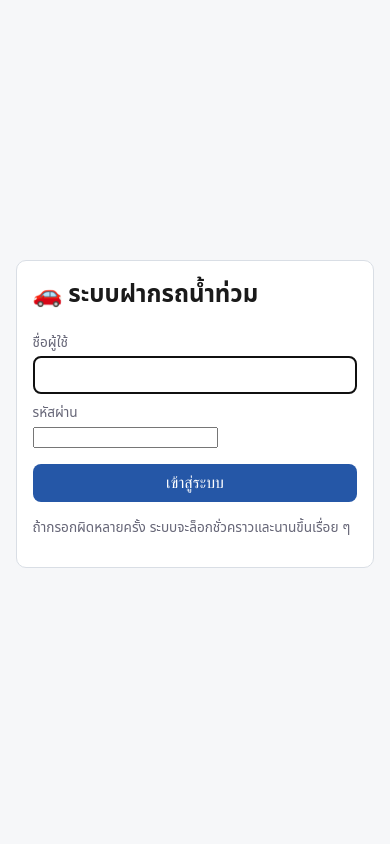
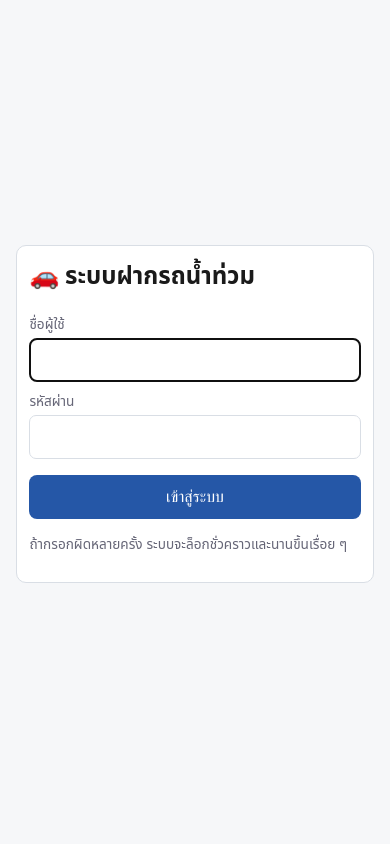
Before and after one commit to wcr2000/thai-handwriting-ocr, a FastAPI app: page /login?next=/review in a window 390 px wide. Run offline with FastAPI, Linux system fonts and the light colour scheme; some libraries are stand-ins or nearby versions.

Commit message:
Fix the login page's appearance and support phones and tablets
- The password field lost its styling to the browser default, because the CSS named only
  input[type=text] and [type=search]. Widened to cover every type actually used, including file, date
  and tel.
- iOS Safari zooms the viewport whenever a field with font-size < 16px takes focus, so 16px is forced on
  small screens, with tap targets grown to 44px.
- Removed capture="environment" from the file input, because on iOS it forces the camera open and makes
  selecting several photos from the library impossible — which is the opposite of backfilling many slips
  at a time.
- The review page on mobile: a single column (grid-column:span 2 has to be cleared too, or the grid
  creates a second column by itself), the approve bar sticky at the bottom edge, and dvh instead of vh,
  because 100vh on mobile Safari counts the toolbar that hides and reappears.
- Phone screens get the header rearranged with the menu on its own row, while tablets keep the single
  desktop row.
- Tables wider than the screen scroll within their own frame rather than making the whole page scroll
  horizontally.

Checked for real at 390px / 820px / 1024px: no page scrolls horizontally.

Co-Authored-By: Claude Opus 5 (1M context) <noreply@anthropic.com>

```diff
--- a/ocrslip/web/static/app.css
+++ b/ocrslip/web/static/app.css
@@ -9,8 +9,12 @@ main { max-width:1100px; margin:1.2rem auto; padding:0 1rem; }
 .row { display:flex; gap:1rem; flex-wrap:wrap; }
 .col { flex:1 1 320px; min-width:0; }
 label { display:block; font-size:.85rem; color:var(--muted); margin:.6rem 0 .2rem; }
-input[type=text], input[type=search], select, textarea {
-  width:100%; padding:.55rem .6rem; border:1px solid var(--line); border-radius:7px; font-size:1rem; background:#fff; }
+/* ครอบทุกชนิด input ที่ใช้จริง — ถ้าลิสต์ตกไปชนิดหนึ่ง ช่องนั้นจะหลุดไปใช้สไตล์ default ของเบราว์เซอร์ */
+input[type=text], input[type=search], input[type=password], input[type=number],
+input[type=date], input[type=tel], input[type=file], select, textarea {
+  width:100%; padding:.55rem .6rem; border:1px solid var(--line); border-radius:7px;
+  font-size:1rem; background:#fff; font-family:inherit; }
+input[type=file] { padding:.45rem .5rem; }
 input.warn { background:#fff8e1; border-color:#e6c300; }
 input.bad  { background:#fdecea; border-color:#e99; }
 button { padding:.6rem 1rem; border:0; border-radius:8px; background:#2557a7; color:#fff; font-size:1rem; cursor:pointer; }
@@ -29,3 +33,37 @@ th { color:var(--muted); font-weight:600; }
 .score { font-weight:700; color:var(--ok); }
 .muted { color:var(--muted); font-size:.85rem; }
 .err { background:#fdecea; border:1px solid #e99; padding:.6rem; border-radius:8px; margin-bottom:.8rem; }
+
+
+/* ---------- มือถือ / แท็บเล็ต ---------- */
+/* iOS Safari ซูมหน้าจอเองเมื่อโฟกัสช่องที่ font-size < 16px ทำให้ layout เพี้ยนทั้งหน้า
+   จึงบังคับ 16px ขึ้นไปเสมอบนจอเล็ก และขยายพื้นที่กดให้ถึง 44px ตามขนาดนิ้ว */
+@media (max-width: 820px) {
+  input[type=text], input[type=search], input[type=password], input[type=file],
+  select, textarea, button {
+    font-size: 16px;
+    min-height: 44px;
+  }
+  header { gap: .4rem .9rem; padding: .6rem .8rem; }
+  header nav { display: flex; flex-wrap: wrap; gap: .1rem .9rem; }
+  nav a { margin-right: 0; padding: .3rem 0; }
+  main { padding: 0 .7rem; margin-top: .8rem; }
+  .card { padding: .8rem; }
+  table { font-size: .88rem; }
+  /* ตารางกว้างกว่าจอ ให้เลื่อนในกรอบของตัวเอง ห้ามดันทั้งหน้าให้เลื่อนแนวนอน */
+  .card > table { display: block; overflow-x: auto; white-space: nowrap; }
+}
+
+/* จอโทรศัพท์: ชื่อระบบกับปุ่มออกจากระบบอยู่แถวบน เมนูลงมาเต็มความกว้างแถวล่าง
+   ไม่งั้น nav ที่ flex:1 จะดันชื่อระบบไปแทรกอยู่กลางเมนูจนอ่านไม่รู้เรื่อง
+   (แท็บเล็ตยังกว้างพอให้ทุกอย่างอยู่แถวเดียวแบบเดสก์ท็อป จึงไม่ต้องจัดใหม่) */
+@media (max-width: 620px) {
+  header .brand { order: 1; }
+  header > form { order: 2; margin-left: auto; }
+  header nav { order: 3; flex: 0 0 100%;
+               border-top: 1px solid var(--line); padding-top: .45rem; }
+}
+
+/* กันหน้าเลื่อนแนวนอนทั้งหน้าในทุกขนาดจอ */
+html, body { max-width: 100%; overflow-x: hidden; }
+img { max-width: 100%; }
--- a/ocrslip/web/templates/index.html
+++ b/ocrslip/web/templates/index.html
@@ -2,11 +2,11 @@
 {% block content %}
 <div class="card">
   <h2>อัปโหลดใบฝากรถ</h2>
-  <p class="muted">ถ่ายจากมือถือได้เลย อัปโหลดหลายใบพร้อมกันได้ · รองรับ HEIC จาก iPhone · ทุกใบจะเข้าคิวรอคนตรวจก่อนเสมอ</p>
+  <p class="muted">ถ่ายจากมือถือหรือเลือกจากคลังรูปได้ อัปโหลดหลายใบพร้อมกันได้ · รองรับ HEIC จาก iPhone · ทุกใบจะเข้าคิวรอคนตรวจก่อนเสมอ</p>
   <form hx-post="/api/ocr" hx-target="#result" hx-encoding="multipart/form-data"
         hx-indicator="#busy" hx-disabled-elt="button">
     <label for="files">รูปใบฝากรถ</label>
-    <input type="file" id="files" name="files" accept="image/*" capture="environment" multiple required>
+    <input type="file" id="files" name="files" accept="image/*,.heic,.heif" multiple required>
     <p><button type="submit">อ่านด้วย AI แล้วเข้าคิวตรวจ</button>
        <span id="busy" class="htmx-indicator muted">⏳ กำลังอ่าน… (ราว 3 วินาทีต่อใบ)</span></p>
   </form>
```
Also changed, not shown: ocrslip/web/templates/review_detail.html (+9 -2 lines).
